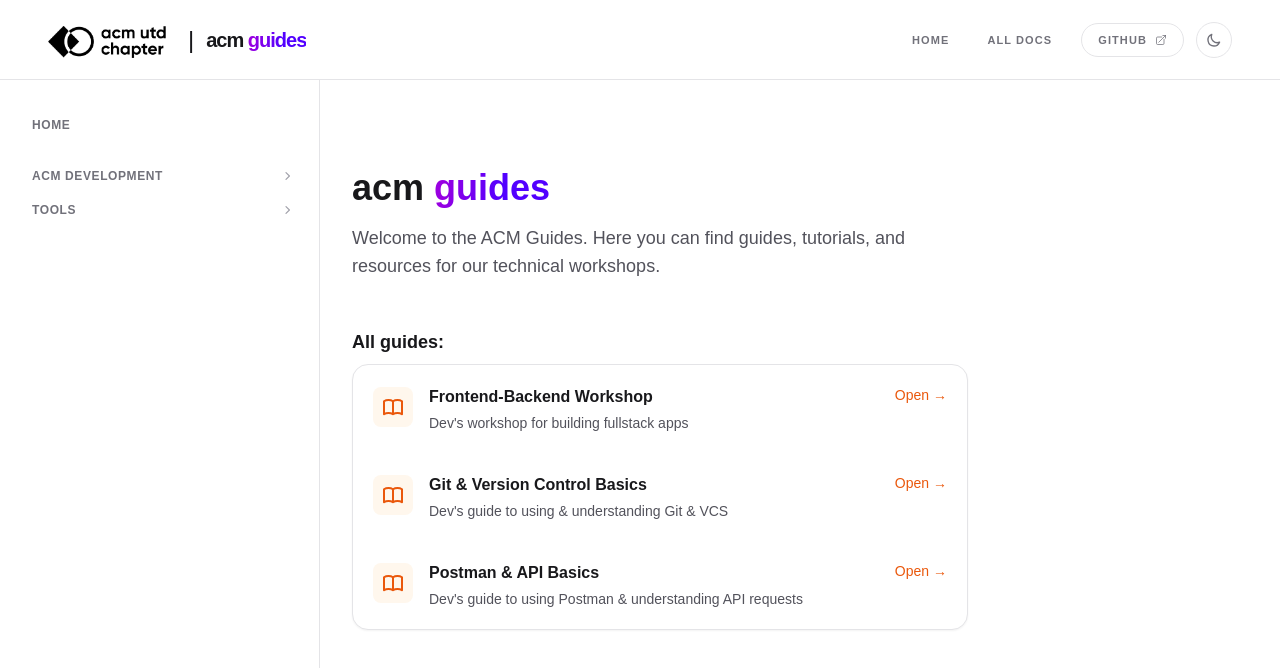
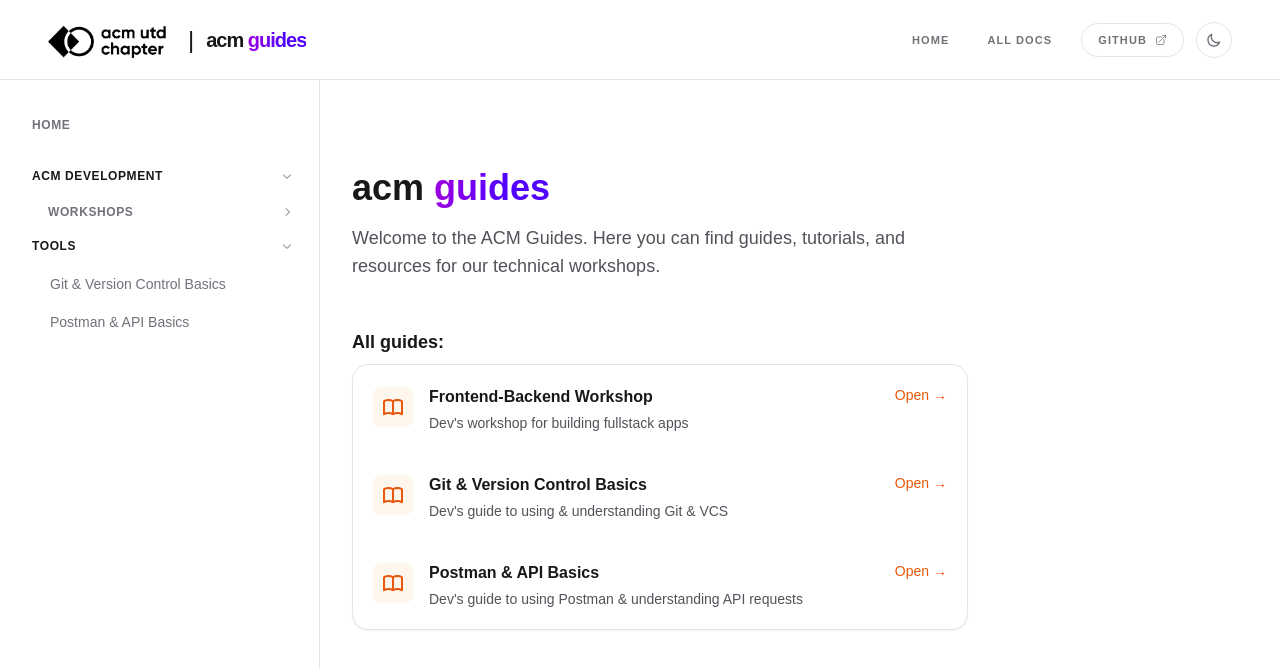
Before and after one commit to acmutd/acm-guides, a React (Vite) app: page /docs in a window 1280 px wide. Shown: the top 668 px of the page. Built offline with nearby package versions, Linux system fonts and the light colour scheme.

Commit message:
Fix sidebar open issue
- hmm...I think if you did a `defaultOpen` with the following...what I think you want it to do is...
 - open top-level categories
 - open categories containing active page (so you can see nested folders)
 - we also prevent unrelated categories collapsed as well

```diff
--- a/src/docs/DocsLayout.tsx
+++ b/src/docs/DocsLayout.tsx
@@ -75,23 +75,12 @@ function SidebarItem({
   }
 
   const isActive = isNodeActive(node, location.pathname);
-  // eslint-disable-next-line react-hooks/rules-of-hooks
-  const [isOpen, setIsOpen] = useState(isActive || depth === 0);
-
-  // eslint-disable-next-line react-hooks/rules-of-hooks
-  useEffect(() => {
-    if (isActive) {
-      setIsOpen(true);
-    }
-  }, [isActive]);
 
   return (
     <Disclosure
       as="div"
       key={node.name}
-      open={isOpen}
-      // @ts-expect-error ts is stupid
-      onChange={setIsOpen}
+      defaultOpen={isActive || depth === 0}
       className="w-full"
     >
       {({ open }) => (
```
Also changed, not shown: 1 other file (tests, documents, lock files or other folders).
